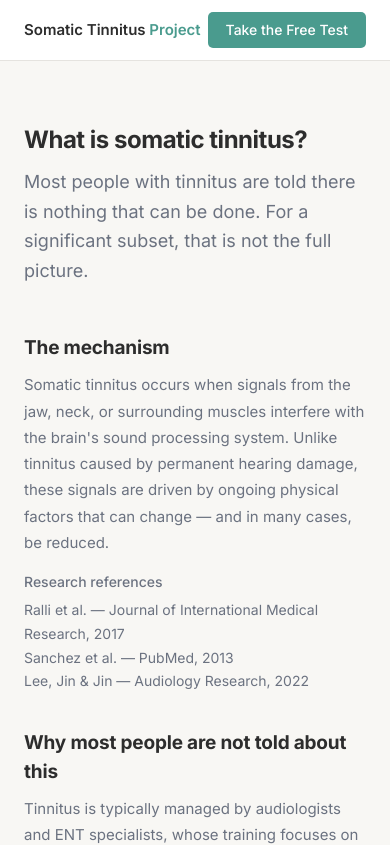
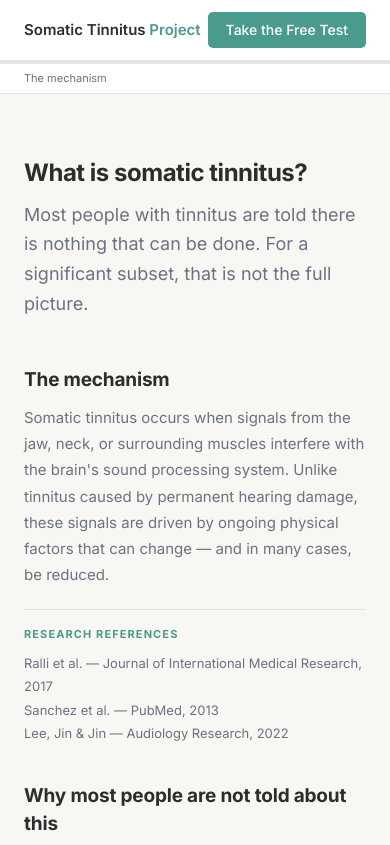
Before and after one commit to somatictinnitusproject/stp-v1, a Next.js app: page /learn-more in a window 390 px wide. Shown: the top 845 px of the page. Built offline with nearby package versions, Linux system fonts and the light colour scheme.

Commit message:
UI improvements — nav, icons, buttons, progress bar, citations, footer

```diff
--- a/app/learn-more/page.js
+++ b/app/learn-more/page.js
@@ -9,6 +9,7 @@ import Nav from "@/components/Nav";
 import Footer from "@/components/Footer";
 import PrimaryButton from "@/components/PrimaryButton";
 import OliverStoryExpanded from "@/components/OliverStoryExpanded";
+import LearnMoreProgress from "@/components/LearnMoreProgress";
 
 export const metadata = {
   title: "What is somatic tinnitus? — The Somatic Tinnitus Project",
@@ -40,6 +41,8 @@ export default function LearnMorePage() {
   return (
     <>
       <Nav />
+      {/* Sticky scroll progress — mobile only, shows fill % and current section name */}
+      <LearnMoreProgress />
 
       <main className="max-w-[680px] mx-auto px-6 pt-16 pb-20">
 
@@ -62,10 +65,12 @@ export default function LearnMorePage() {
           in many cases, be reduced.
         </BodyText>
 
-        {/* Research citations — small text block after the mechanism paragraph */}
-        <div className="mt-4 mb-2">
-          <p className="text-sm text-muted font-medium mb-1.5">Research references</p>
-          <p className="text-sm text-muted leading-[1.7]">
+        {/* Research citations — styled block, separated from body copy above */}
+        <div className="mt-5 mb-2 border-t border-line pt-4">
+          <p className="text-[11px] font-bold text-primary uppercase tracking-[0.1em] mb-2.5">
+            Research References
+          </p>
+          <p className="text-[13px] text-muted leading-[1.8]">
             Ralli et al. — Journal of International Medical Research, 2017<br />
             Sanchez et al. — PubMed, 2013<br />
             Lee, Jin &amp; Jin — Audiology Research, 2022
--- a/components/EmailCaptureForm.js
+++ b/components/EmailCaptureForm.js
@@ -62,11 +62,6 @@ export default function EmailCaptureForm({
           ? "Even if somatic tinnitus is not your primary issue, the Somatic Tinnitus Project community shares research, experiences, and support. Free to join, no obligation."
           : "The Somatic Tinnitus Project is launching soon. The first 2,000 people to sign up get full access forever — no subscription fee, ever."}
       </p>
-      {!isC && (
-        <p className="text-[13px] font-medium text-primary mb-4">
-          Founding member spots are available for the first 2,000 members — free lifetime access when the platform launches.
-        </p>
-      )}
 
       <form onSubmit={handleSubmit}>
         <div className="flex flex-col gap-3 sm:flex-row sm:gap-2.5">
--- a/components/Footer.js
+++ b/components/Footer.js
@@ -19,7 +19,7 @@ export default function Footer() {
           Privacy Policy
         </Link>
         {" "}·{" "}
-        <span>© 2025 Somatic Tinnitus Project</span>
+        <span>© 2026 Somatic Tinnitus Project</span>
       </p>
     </footer>
   );
--- /dev/null
+++ b/components/LearnMoreProgress.js
@@ -0,0 +1,85 @@
+"use client";
+
+/*
+  LearnMoreProgress — sticky scroll progress bar for the Learn More page.
+  Shows:
+    1. A thin teal bar at the top that fills left-to-right as the user scrolls
+    2. The name of the current section in small muted text beneath it
+
+  Section detection uses IntersectionObserver on each H2 heading.
+  The bar sits directly below the main nav (z-40 so it sits under the nav's z-50).
+  Hidden on md and above where the long page is less of a navigation problem.
+*/
+
+import { useEffect, useState, useRef } from "react";
+
+// Must match the H2 text content on the Learn More page exactly
+const SECTIONS = [
+  "The mechanism",
+  "Why most people are not told about this",
+  "Signs your tinnitus might be somatic",
+  "Oliver's story",
+  "What you get access to",
+];
+
+export default function LearnMoreProgress() {
+  const [scrollPct, setScrollPct] = useState(0);
+  const [activeSection, setActiveSection] = useState(SECTIONS[0]);
+
+  // Track scroll percentage
+  useEffect(() => {
+    function onScroll() {
+      const el = document.documentElement;
+      const scrolled = el.scrollTop || document.body.scrollTop;
+      const total = el.scrollHeight - el.clientHeight;
+      setScrollPct(total > 0 ? Math.min(100, (scrolled / total) * 100) : 0);
+    }
+
+    window.addEventListener("scroll", onScroll, { passive: true });
+    onScroll(); // initialise on mount
+    return () => window.removeEventListener("scroll", onScroll);
+  }, []);
+
+  // Track which section heading is currently in view
+  useEffect(() => {
+    const headings = Array.from(document.querySelectorAll("main h2"));
+    if (!headings.length) return;
+
+    const observer = new IntersectionObserver(
+      (entries) => {
+        // Find the last heading that has entered the viewport from the top
+        const visible = entries
+          .filter((e) => e.isIntersecting)
+          .map((e) => e.target.textContent.trim());
+        if (visible.length) {
+          setActiveSection(visible[0]);
+        }
+      },
+      {
+        // Trigger when the heading is within the top 60% of the viewport
+        rootMargin: "0px 0px -40% 0px",
+        threshold: 0,
+      }
+    );
+
+    headings.forEach((h) => observer.observe(h));
+    return () => observer.disconnect();
+  }, []);
+
+  return (
+    // md:hidden — only shown on mobile where long pages need orientation help
+    <div className="md:hidden sticky top-[60px] z-40 bg-white border-b border-line">
+      {/* Scroll progress bar */}
+      <div className="h-[3px] bg-[#E5E3DF]">
+        <div
+          className="h-full bg-primary transition-[width] duration-100 ease-out"
+          style={{ width: `${scrollPct}%` }}
+        />
+      </div>
+      {/* Current section label */}
+      <p className="text-[11px] text-muted px-6 py-1.5 truncate">
+        {activeSection}
+      </p>
+    </div>
+  );
+}
--- a/components/Nav.js
+++ b/components/Nav.js
@@ -1,12 +1,14 @@
 /*
   Sticky navigation bar shown on every page.
   - Logo on the left links back to the homepage.
-  - "Take the Free Test" CTA on the right links to the noise exposure screen.
-  - Subtle backdrop blur so content scrolling beneath it looks clean.
-  - No mobile menu needed — just logo + single button at all breakpoints.
+  - Right slot is handled by NavCta (Client Component) which conditionally renders:
+      - "Take the Free Test" button on most pages
+      - Nothing on test flow pages (noise-exposure, test-intro, test questions)
+      - "Back to Home" plain link on result pages
 */
 
 import Link from "next/link";
+import NavCta from "@/components/NavCta";
 
 export default function Nav() {
   return (
@@ -21,13 +23,8 @@ export default function Nav() {
           <span className="text-primary">Project</span>
         </Link>
 
-        {/* Primary CTA */}
-        <Link
-          href="/noise-exposure"
-          className="bg-primary hover:bg-primary-hover text-white text-sm font-medium px-[18px] py-2 rounded-[5px] transition-colors duration-150 no-underline"
-        >
-          Take the Free Test
-        </Link>
+        {/* Right slot — conditionally rendered based on current page */}
+        <NavCta />
       </div>
     </nav>
   );
--- /dev/null
+++ b/components/NavCta.js
@@ -0,0 +1,50 @@
+"use client";
+
+/*
+  NavCta — the right-hand slot of the navigation bar.
+  Reads the current pathname to decide what to render:
+
+    - Test flow pages (/noise-exposure, /test-intro, /test/*): render nothing
+    - Result pages (/result/*): render a plain "Back to Home" text link
+    - All other pages: render the "Take the Free Test" primary CTA button
+
+  Extracted as a Client Component so Nav itself can remain a Server Component.
+*/
+
+import { usePathname } from "next/navigation";
+import Link from "next/link";
+
+export default function NavCta() {
+  const pathname = usePathname();
+
+  const isTestFlow =
+    pathname === "/noise-exposure" ||
+    pathname === "/test-intro" ||
+    pathname.startsWith("/test/");
+
+  const isResultPage = pathname.startsWith("/result/");
+
+  if (isTestFlow) {
+    return null;
+  }
+
+  if (isResultPage) {
+    return (
+      <Link
+        href="/"
+        className="text-[14px] text-muted hover:text-body transition-colors duration-150 no-underline"
+      >
+        Back to Home
+      </Link>
+    );
+  }
+
+  return (
+    <Link
+      href="/noise-exposure"
+      className="bg-primary hover:bg-primary-hover text-white text-sm font-medium px-[18px] py-2 rounded-[5px] transition-colors duration-150 no-underline"
+    >
+      Take the Free Test
+    </Link>
+  );
+}
--- a/components/ProgressBar.js
+++ b/components/ProgressBar.js
@@ -18,7 +18,8 @@ export default function ProgressBar({ current, total = 14, section }) {
         <span>Question {current} of {total}</span>
         {section && <span>{section}</span>}
       </div>
-      <div className="h-1 bg-line rounded-full overflow-hidden">
+      {/* h-1.5 = 6px; bg-[#D1D5DB] gives clear contrast against #F8F7F4 background */}
+      <div className="h-1.5 bg-[#D1D5DB] rounded-full overflow-hidden">
         <div
           className="h-full bg-primary rounded-full transition-[width] duration-400 ease-out"
           style={{ width: `${percent}%` }}
```
Also changed, not shown: app/page.js (+16 -8 lines), app/result/[classification]/page.js (+37 -4 lines).
